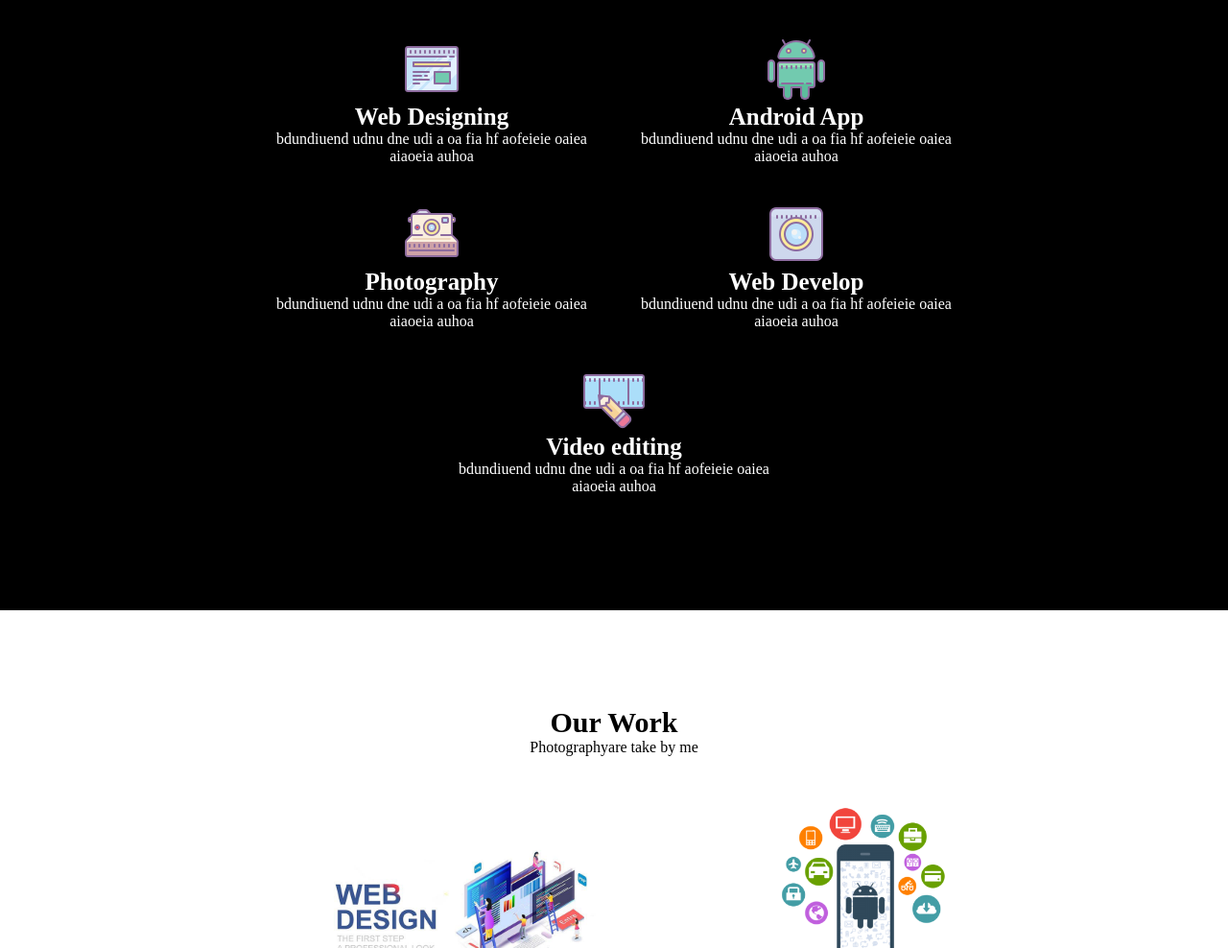
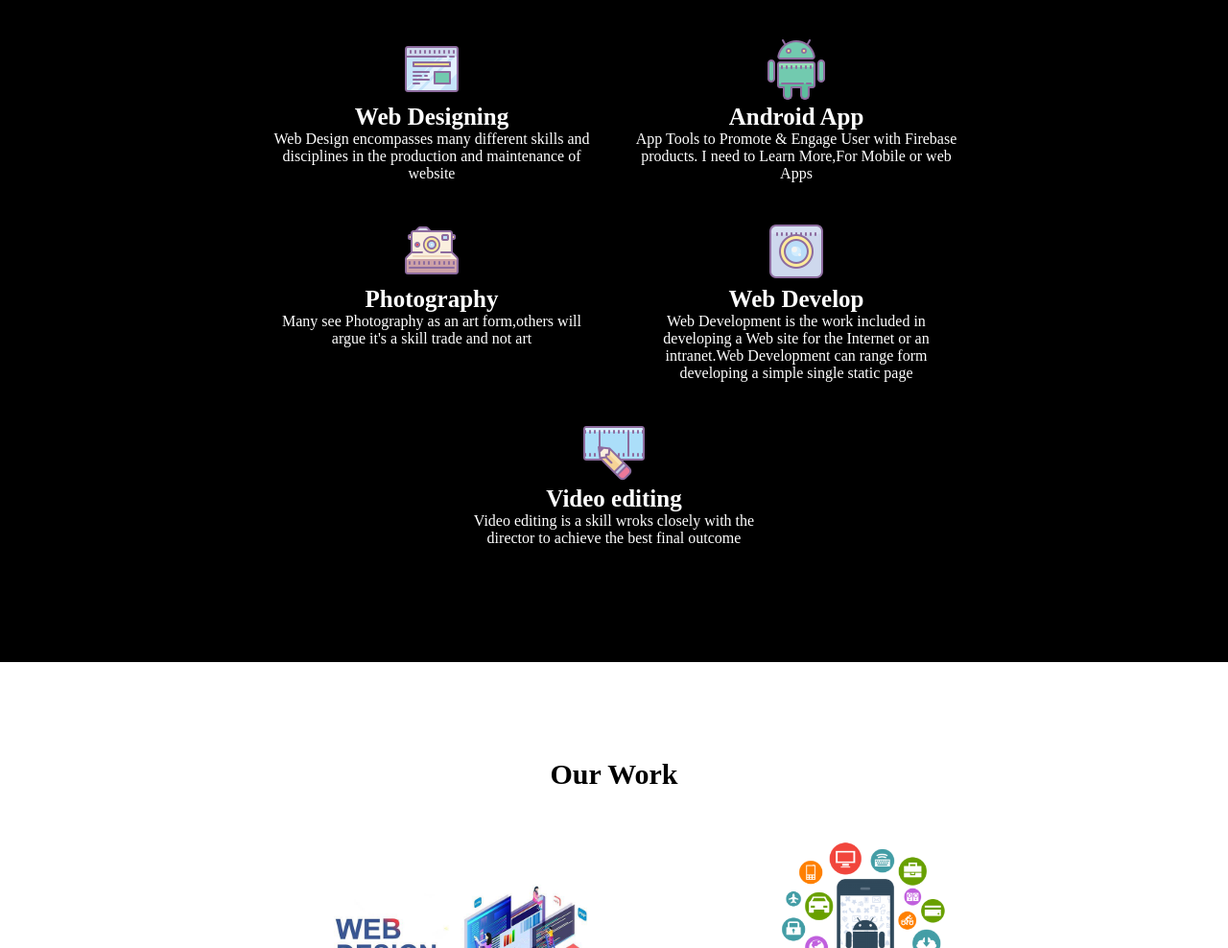
Before and after one commit to gowthamgowda404/GowthamGowda.github, a plain HTML site: page index.html in a window 1280 px wide. Shown: the part 1620-2608 px from the top of the page at 96% size. Drawn offline with Linux system fonts and the light colour scheme.

Commit message:
Update index.html

```diff
--- a/index.html
+++ b/index.html
@@ -48,27 +48,27 @@
                 <div class="Bx">
                     <img src="image/icons1.png">
                     <h2>Web Designing</h2>
-                    <p>bdundiuend  udnu dne udi a  oa fia hf aofeieie oaiea aiaoeia  auhoa </p>
+                    <p>Web Design encompasses many different skills and disciplines in the production and maintenance of website </p>
                 </div>
                 <div class="Bx">
                     <img src="image/icons2.png">
                     <h2>Android App</h2>
-                    <p>bdundiuend  udnu dne udi a  oa fia hf aofeieie oaiea aiaoeia  auhoa </p>
+                    <p>App Tools to Promote & Engage User with Firebase products. I need to Learn More,For Mobile or web Apps</p>
                 </div>
                 <div class="Bx">
                     <img src="image/icons3.png">
                     <h2>Photography</h2>
-                    <p>bdundiuend  udnu dne udi a  oa fia hf aofeieie oaiea aiaoeia  auhoa </p>
+                    <p>Many see Photography as an art form,others will argue it's a skill trade and not art</p>
                 </div>
                 <div class="Bx">
                     <img src="image/icons4.png">
                     <h2>Web Develop</h2>
-                    <p>bdundiuend  udnu dne udi a  oa fia hf aofeieie oaiea aiaoeia  auhoa </p>
+                    <p>Web Development is the work included in developing a Web site for the Internet or an intranet.Web Development can range form developing a simple single static page</p>
                 </div>
                 <div class="Bx">
                     <img src="image/icons5.png">
                     <h2>Video editing</h2>
-                    <p>bdundiuend  udnu dne udi a  oa fia hf aofeieie oaiea aiaoeia  auhoa </p>
+                    <p>Video editing is a skill wroks closely with the director to achieve the best final outcome </p>
                 </div>
             </div>
         </section>
@@ -76,7 +76,6 @@
         <section class="work" id="work">
             <div class="heading">
                 <h2>Our Work</h2>
-                <p>Photographyare take by me</p>
             </div>
             <div class="content">
                 <div class="workBx">
```
